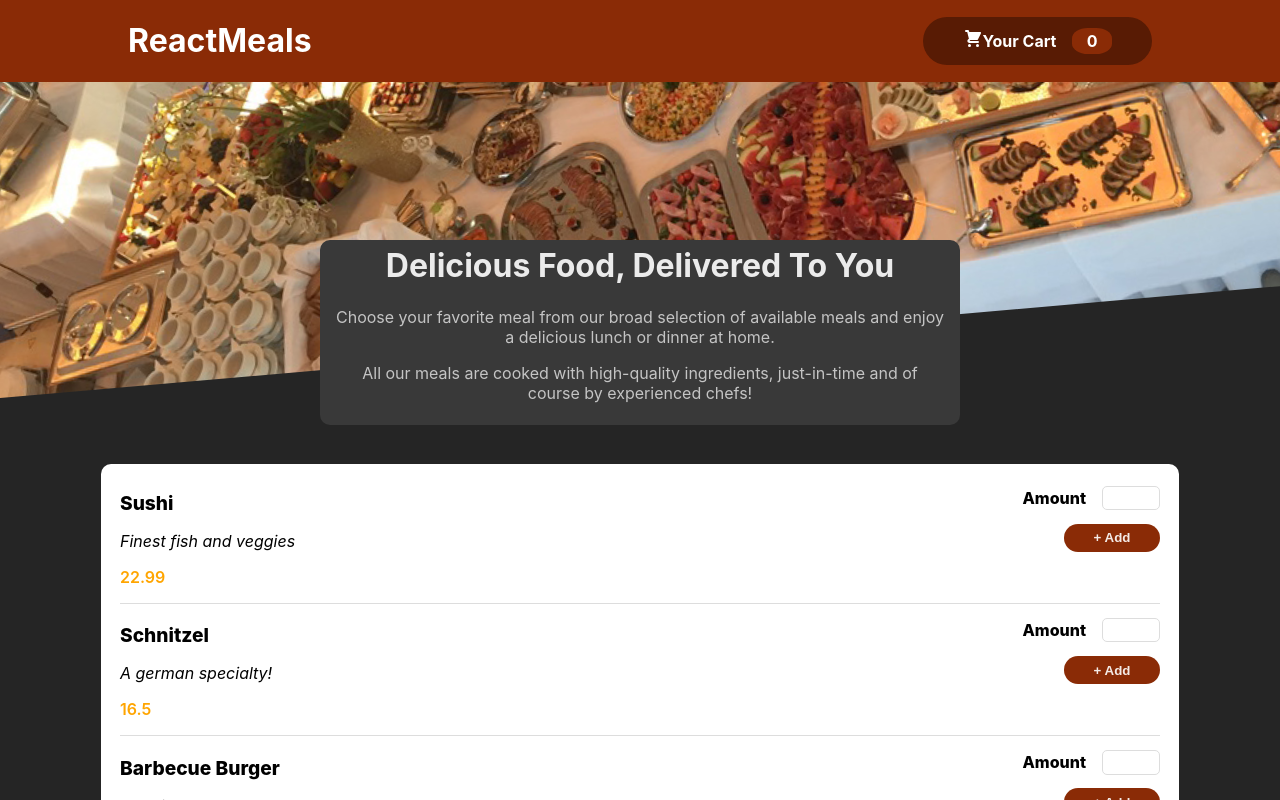
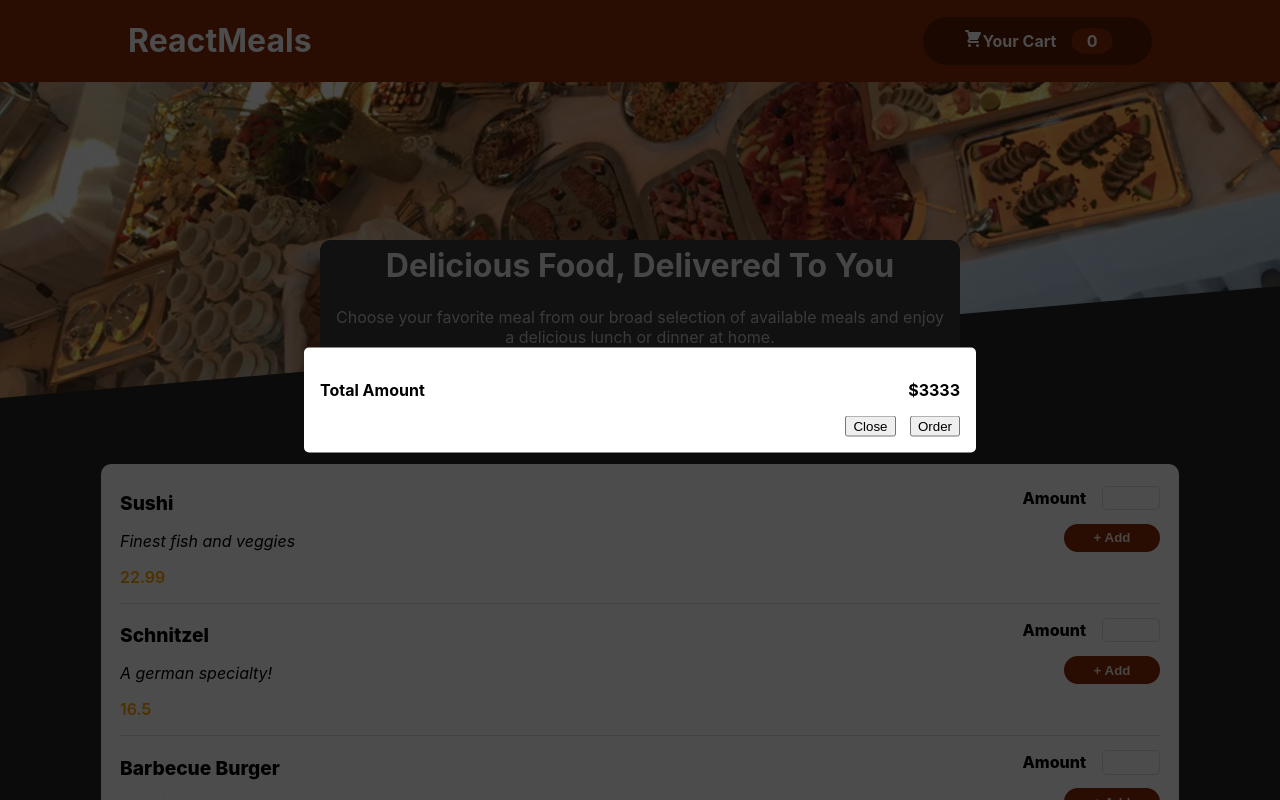
Before and after one commit to lolazers/food-order-app, a React (Create React App) app: page / in a window 1280 px wide. Shown: the top 800 px of the page. Built offline with nearby package versions, Linux system fonts and the light colour scheme.

Commit message:
Created card modal component

```diff
--- a/src/App.js
+++ b/src/App.js
@@ -3,7 +3,6 @@ import './App.css';
 import styled from 'styled-components';
 import Header from './Components/Header';
 import MealOptions from './Components/MealOptions';
-
 // const ParentContainer = styled.div`
 //   display: flex;
 //   flex-direction: column;
--- a/src/Components/Cart.js
+++ b/src/Components/Cart.js
@@ -1,6 +1,7 @@
 import React from 'react';
 import styled from 'styled-components';
 import CartIcon from './CartIcon';
+import CartModal from './CartModal';
 
 const ParentDiv = styled.div`
   display: flex;
@@ -25,6 +26,7 @@ const ItemsDiv = styled.div`
 const Cart = (props) => {
   return (
     <ParentDiv>
+      <CartModal />
       <CartIcon />
       <div>Your Cart</div>
       <ItemsDiv>{props.quantity || 0}</ItemsDiv>
--- /dev/null
+++ b/src/Components/CartModal.js
@@ -0,0 +1,56 @@
+import React from 'react';
+import styled from 'styled-components';
+
+const Background = styled.div`
+  background-color: rgba(0, 0, 0, 0.7);
+  position: fixed;
+  top: 0;
+  left: 0;
+  width: 100vw;
+  height: 100vh;
+  z-index: 100;
+`;
+
+const Modal = styled.div`
+  display: flex;
+  flex-direction: column;
+  background-color: #fff;
+  color: #000;
+  width: 40rem;
+  position: absolute;
+  top: 50%;
+  left: 50%;
+  transform: translate(-50%, -50%);
+  border-radius: 5px;
+  padding: 1rem;
+`;
+
+const TotalDiv = styled.div`
+  display: flex;
+  justify-content: space-between;
+`;
+
+const ModalButtons = styled.div`
+  display: flex;
+  justify-content: flex-end;
+  gap: 0.9rem;
+`;
+
+const CartModal = (props) => {
+  return (
+    <Background>
+      <Modal>
+        <TotalDiv>
+          <p>Total Amount</p>
+          <p>$3333</p>
+        </TotalDiv>
+        <ModalButtons>
+          <button type="button">Close</button>
+          <button type="button">Order</button>
+        </ModalButtons>
+      </Modal>
+    </Background>
+  );
+};
+
+export default CartModal;
```
